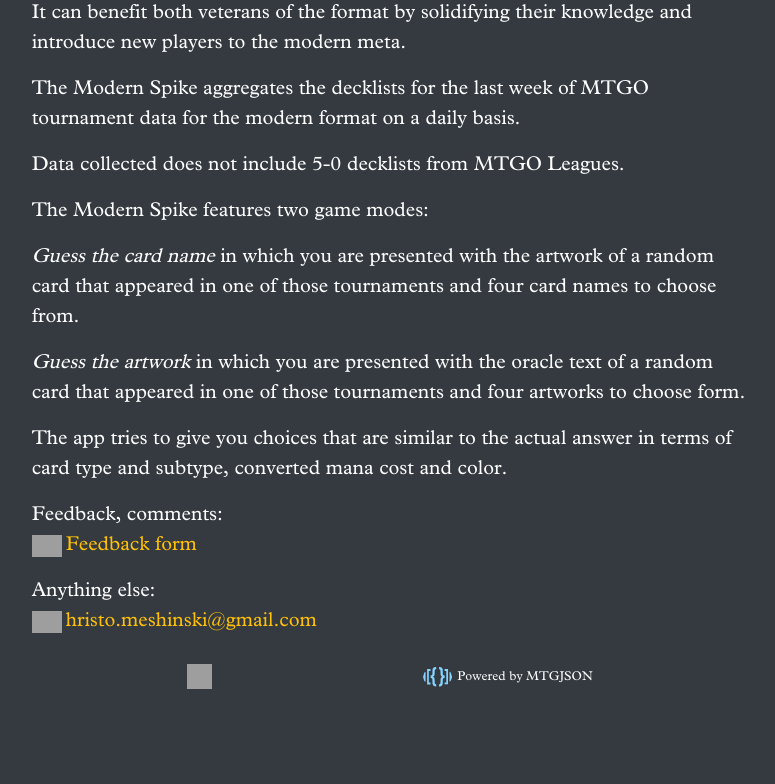
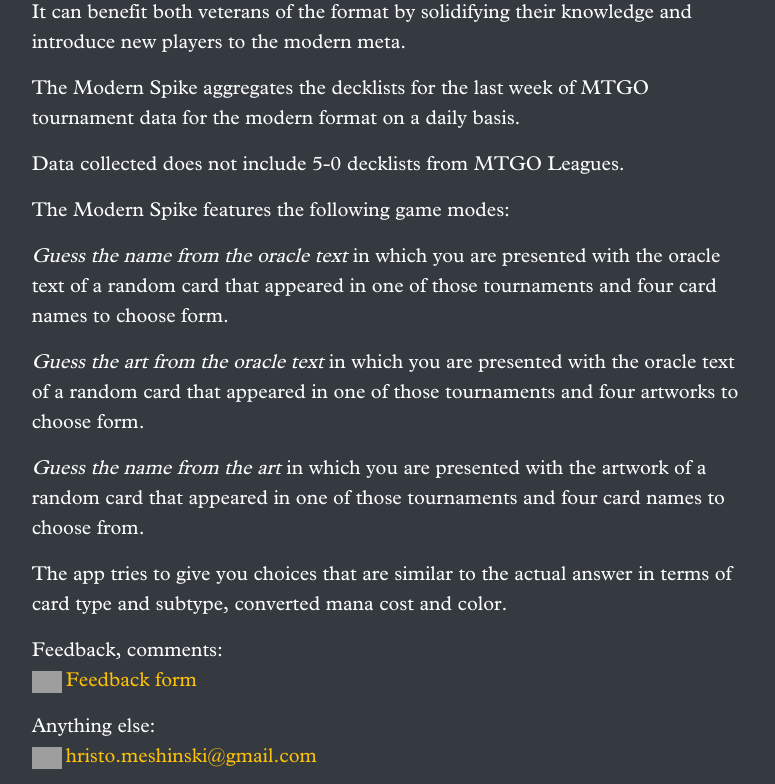
Before and after one commit to icobg123/modern-spike, a Flask app: page /about in a window 1280 px wide. Shown: the part 230-1014 px from the top of the page, without its empty margins (250-1025 px from the left). Before the commit the page ends 919 px from the top, so only its background shows below. Run offline with Flask 2, Linux system fonts and the light colour scheme; some libraries are stand-ins or nearby versions; some web fonts are replaced; grey boxes are pictures that could not be loaded.

Commit message:
update about with new game mode info

```diff
--- a/static/sw.js
+++ b/static/sw.js
@@ -1,6 +1,6 @@
 // This is based on the First Progressive Web App Tutorial by Google
 // https://codelabs.developers.google.com/codelabs/your-first-pwapp/
-const cacheName = 'modern-spike-PWA-123';
+const cacheName = 'modern-spike-PWA-2';
 const filesToCache = [
     '/static/bootstrap/js/jquery-3.5.1.min.js',
     '/static/bootstrap/js/bootstrap.min.js',
--- a/templates/about.html
+++ b/templates/about.html
@@ -6,7 +6,8 @@
 
                 <div id="h1_col"
                      class="col-12 col-sm-9 col-md-7 col-lg-9 col-xl-7 d-flex flex-column mx-auto align-items-center justify-content-sm-start align-self-start">
-                    <h1 class="text-center mt-1 mt-sm-3 mb-0"><a class="text-white" href="{{ url_for('index') }}">Modern Spike</a>
+                    <h1 class="text-center mt-1 mt-sm-3 mb-0"><a class="text-white" href="{{ url_for('index') }}">Modern
+                        Spike</a>
                     </h1>
 
 
@@ -29,7 +30,8 @@
                                 being played in the most successful decks.
                             </p>
                             <p class="lead">
-                                It can benefit both veterans of the format by solidifying their knowledge and introduce new players to the modern meta.
+                                It can benefit both veterans of the format by solidifying their knowledge and introduce
+                                new players to the modern meta.
                             </p>
                             <p class="lead">The Modern Spike aggregates the decklists for the last week of MTGO
                                 tournament data for the modern format on a daily basis.
@@ -38,19 +40,28 @@
                                 Data collected does not include 5-0 decklists from MTGO Leagues.
                             </p>
                             <p class="lead">
-                                The Modern Spike features two game modes:
+                                The Modern Spike features the following game modes:
                             </p>
                             <p class="lead">
 
-                                <i>Guess the card name</i> in which you are presented with the artwork of a random
-                                card that appeared in one of those tournaments and four card names to choose from.
+                                <i>Guess the name from the oracle text</i>
+                                in which you are presented with the oracle text of a random
+                                card that appeared in one of those tournaments and four card names to choose form.
+                            </p>
+
+                            <p class="lead">
+
+                                <i>Guess the art from the oracle text</i>
+                                in which you are presented with the oracle text of a random
+                                card that appeared in one of those tournaments and four artworks to choose form.
                             </p>
                             <p class="lead">
 
-                                <i>Guess the artwork</i>
-                                in which you are presented with the oracle text of a random
-                                card that appeared in one of those tournaments and four artworks to choose form.
+                                <i>Guess the name from the art</i> in which you are presented with the artwork of a
+                                random
+                                card that appeared in one of those tournaments and four card names to choose from.
                             </p>
+
                             <p class="lead">
                                 The app tries to give you choices that are similar to the actual answer in
                                 terms of card type and subtype, converted mana cost and color.
```
